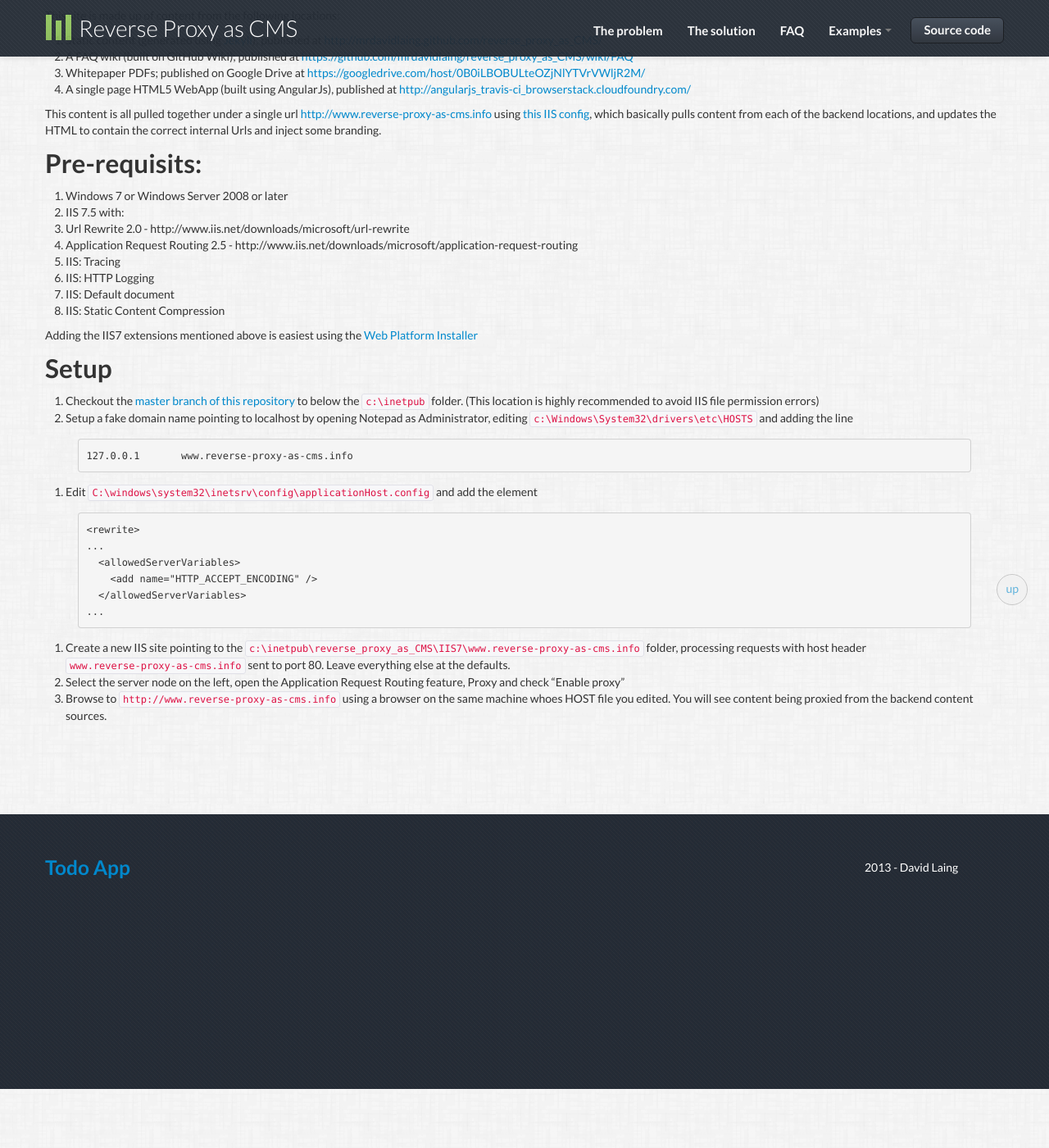
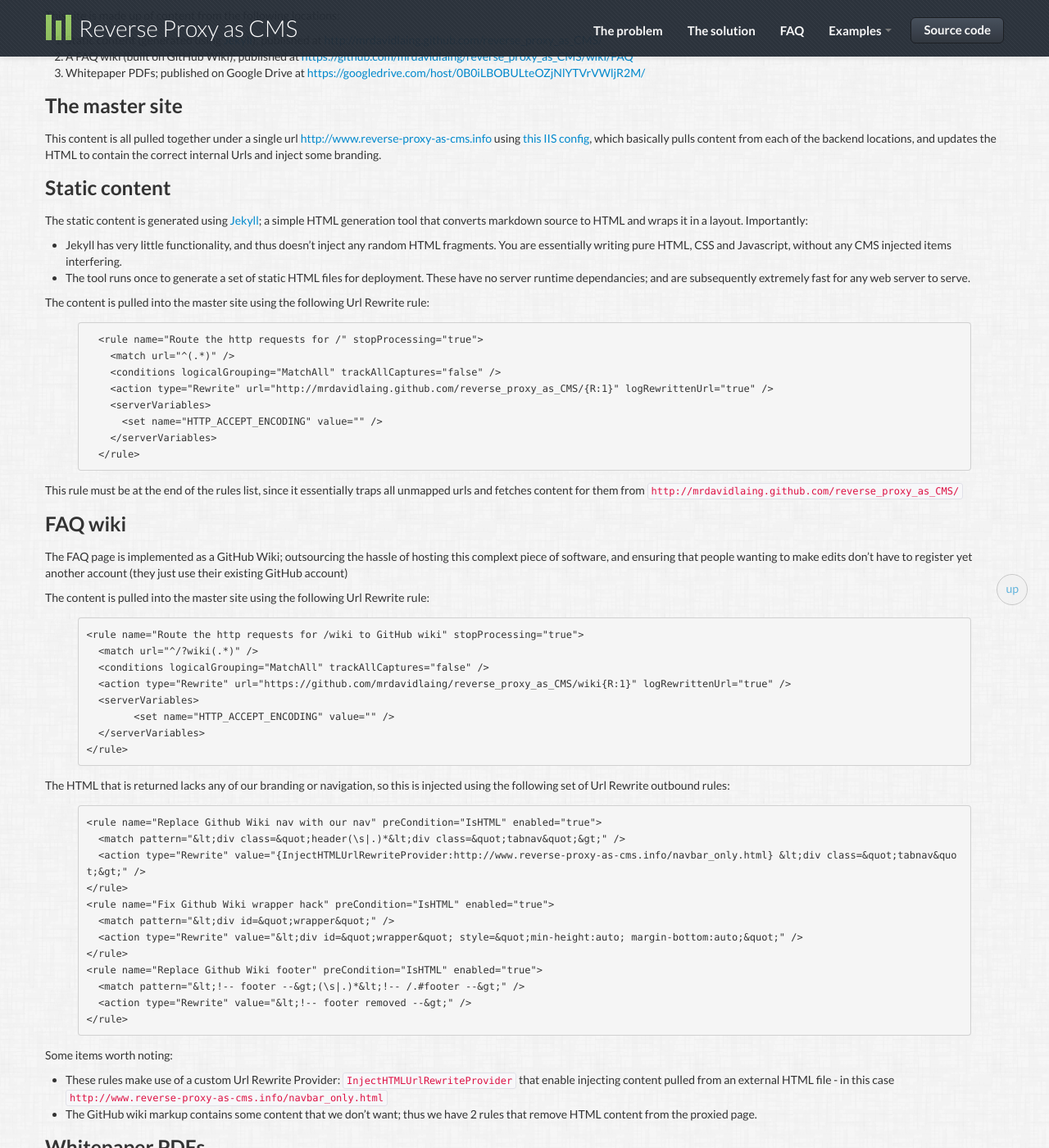
Before and after one commit to mrdavidlaing/reverse_proxy_as_CMS, a Jekyll site: the page built from IIS7.md, in a window 1280 px wide and 1400 px high, scrolled down 370 px. Shown: the whole window at 82% size. Built offline with Jekyll 4.4.1, drawn with Linux system fonts in a browser that asks for light colours; before the commit the page ends 1698 px from its top, so only the background shows below that; some of the changed text lies outside the part shown.

Commit message:
Update IIS7 explaination

```diff
--- a/IIS7.md
+++ b/IIS7.md
@@ -16,12 +16,90 @@
 1. Static content (generated using [Jekyll](http://jekyllrb.com/)); published at [http://mrdavidlaing.github.com/reverse_proxy_as_CMS/](http://mrdavidlaing.github.com/reverse_proxy_as_CMS/)
 1. A FAQ wiki (built on GitHub Wiki); published at [https://github.com/mrdavidlaing/reverse_proxy_as_CMS/wiki/FAQ](https://github.com/mrdavidlaing/reverse_proxy_as_CMS/wiki/FAQ)
 1. Whitepaper PDFs; published on Google Drive at [https://googledrive.com/host/0B0iLBOBULteOZjNlYTVrVWljR2M/](https://googledrive.com/host/0B0iLBOBULteOZjNlYTVrVWljR2M/)
-1. A single page HTML5 WebApp (built using AngularJs), published at [http://angularjs_travis-ci_browserstack.cloudfoundry.com/](http://angularjs_travis-ci_browserstack.cloudfoundry.com/)
 
+### The master site
 This content is all pulled together under a single url [http://www.reverse-proxy-as-cms.info](http://www.reverse-proxy-as-cms.info) using [this IIS config](https://github.com/mrdavidlaing/reverse_proxy_as_CMS/blob/master/IIS7/www.reverse-proxy-as-cms.info/Web.config), which basically pulls content from each of the backend locations, and updates the HTML to contain the correct internal Urls and inject some branding.
 
+### Static content
+The static content is generated using [Jekyll](http://jekyllrb.com/); a simple HTML generation tool that converts markdown source to HTML and wraps it in a layout.  Importantly:
 
-## Pre-requisits:
+* Jekyll has very little functionality, and thus doesn't inject any random HTML fragments.  You are essentially writing pure HTML, CSS and Javascript, without any CMS injected items interfering.
+* The tool runs once to generate a set of static HTML files for deployment. These have no server runtime dependancies; and are subsequently extremely fast for any web server to serve.
+
+The content is pulled into the master site using the following Url Rewrite rule:
+
+{% highlight xml%}
+  <rule name="Route the http requests for /" stopProcessing="true">
+    <match url="^(.*)" />
+    <conditions logicalGrouping="MatchAll" trackAllCaptures="false" />
+    <action type="Rewrite" url="http://mrdavidlaing.github.com/reverse_proxy_as_CMS/{R:1}" logRewrittenUrl="true" />
+    <serverVariables>
+      <set name="HTTP_ACCEPT_ENCODING" value="" />
+    </serverVariables>
+  </rule>
+{% endhighlight %}
+
+This rule must be at the end of the rules list, since it essentially traps all unmapped urls and fetches content for them from `http://mrdavidlaing.github.com/reverse_proxy_as_CMS/`
+
+### FAQ wiki
+The FAQ page is implemented as a GitHub Wiki; outsourcing the hassle of hosting this complext piece of software, and ensuring that people wanting to make edits don't have to register yet another account (they just use their existing GitHub account)
+
+The content is pulled into the master site using the following Url Rewrite rule:
+
+{% highlight xml%}
+<rule name="Route the http requests for /wiki to GitHub wiki" stopProcessing="true">
+  <match url="^/?wiki(.*)" />
+  <conditions logicalGrouping="MatchAll" trackAllCaptures="false" />
+  <action type="Rewrite" url="https://github.com/mrdavidlaing/reverse_proxy_as_CMS/wiki{R:1}" logRewrittenUrl="true" />
+  <serverVariables>
+  	<set name="HTTP_ACCEPT_ENCODING" value="" />
+  </serverVariables>
+</rule>
+{% endhighlight %}
+
+The HTML that is returned lacks any of our branding or navigation, so this is injected using the following set of Url Rewrite outbound rules:
+
+{% highlight xml%}
+<rule name="Replace Github Wiki nav with our nav" preCondition="IsHTML" enabled="true">
+  <match pattern="&lt;div class=&quot;header(\s|.)*&lt;div class=&quot;tabnav&quot;&gt;" />
+  <action type="Rewrite" value="{InjectHTMLUrlRewriteProvider:http://www.reverse-proxy-as-cms.info/navbar_only.html} &lt;div class=&quot;tabnav&quot;&gt;" />
+</rule>
+<rule name="Fix Github Wiki wrapper hack" preCondition="IsHTML" enabled="true">
+  <match pattern="&lt;div id=&quot;wrapper&quot;" />
+  <action type="Rewrite" value="&lt;div id=&quot;wrapper&quot; style=&quot;min-height:auto; margin-bottom:auto;&quot;" />
+</rule>
+<rule name="Replace Github Wiki footer" preCondition="IsHTML" enabled="true">
+  <match pattern="&lt;!-- footer --&gt;(\s|.)*&lt;!-- /.#footer --&gt;" />
+  <action type="Rewrite" value="&lt;!-- footer removed --&gt;" />
+</rule>
+{% endhighlight %}
+
+Some items worth noting:
+
+* These rules make use of a custom Url Rewrite Provider: `InjectHTMLUrlRewriteProvider` that enable injecting content pulled from an external HTML file - in this case `http://www.reverse-proxy-as-cms.info/navbar_only.html`
+* The GitHub wiki markup contains some content that we don't want; thus we have 2 rules that remove HTML content from the proxied page.
+
+### Whitepaper PDFs
+Google Drive is a super simple way to publish files; and is used in this site to publish a set of PDF files.
+
+The content is pulled into the master site using the following Url Rewrite rule:
+
+{% highlight xml%}
+<rule name="Route the http requests for /whitepapers" stopProcessing="true">
+  <match url="^/?whitepapers/(.*)" />
+  <conditions logicalGrouping="MatchAll" trackAllCaptures="false" />
+  <action type="Rewrite" url="https://googledrive.com/host/0B0iLBOBULteOZjNlYTVrVWljR2M/{R:1}" logRewrittenUrl="true" />
+  <serverVariables>
+  	<set name="HTTP_ACCEPT_ENCODING" value="" />
+  </serverVariables>
+</rule>
+{% endhighlight %}
+
+
+## Running the example
+The following instructions explain how to run the example:
+
+### Pre-requisits:
 
 1.  Windows 7 or Windows Server 2008 or later
 1.  IIS 7.5 with:
@@ -34,7 +112,7 @@
 
 Adding the IIS7 extensions mentioned above is easiest using the [Web Platform Installer](http://www.microsoft.com/web/downloads/platform.aspx)
 
-## Setup
+### Setup
 
 1.  Checkout the [master branch of this repository](https://github.com/mrdavidlaing/reverse_proxy_as_CMS) to below the `c:\inetpub` folder.  (This location is highly recommended to avoid IIS file permission errors)
 1.  Setup a fake domain name pointing to localhost by opening Notepad as Administrator,  editing `c:\Windows\System32\drivers\etc\HOSTS` and adding the line
```
